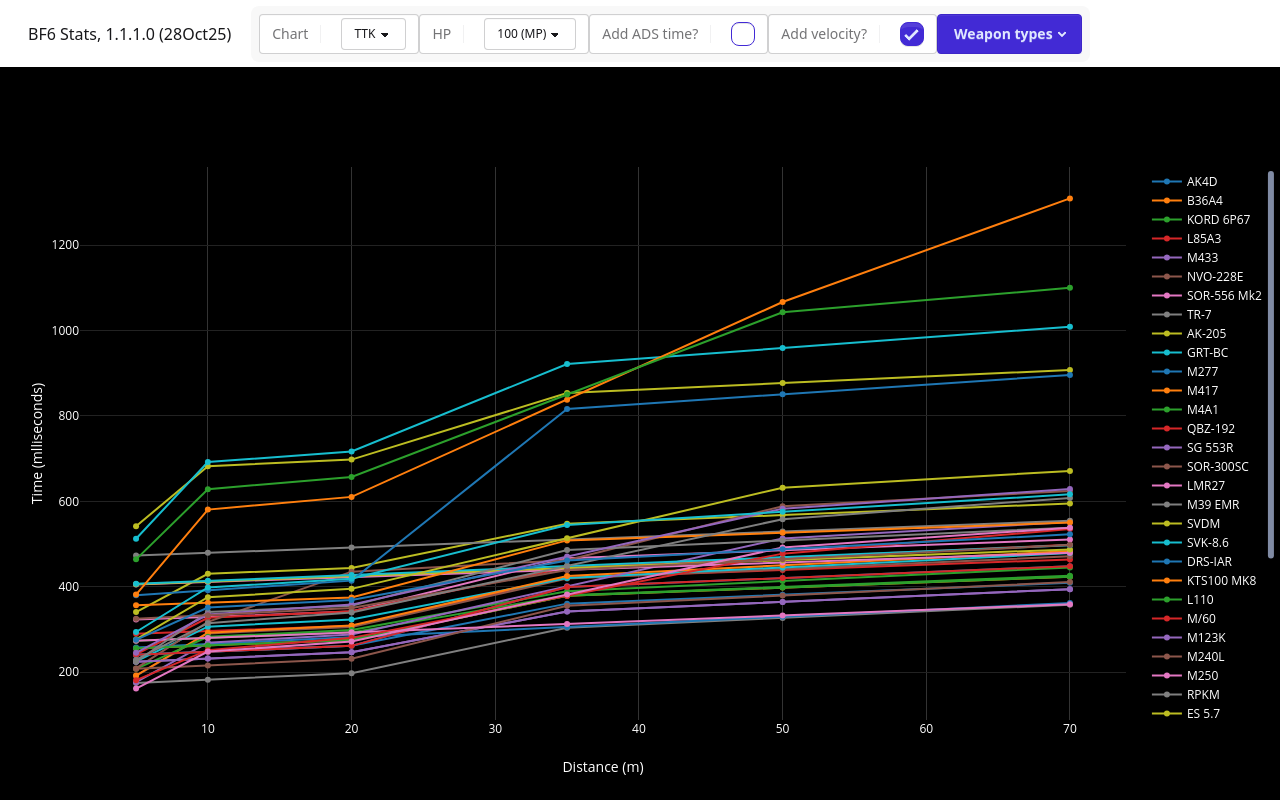
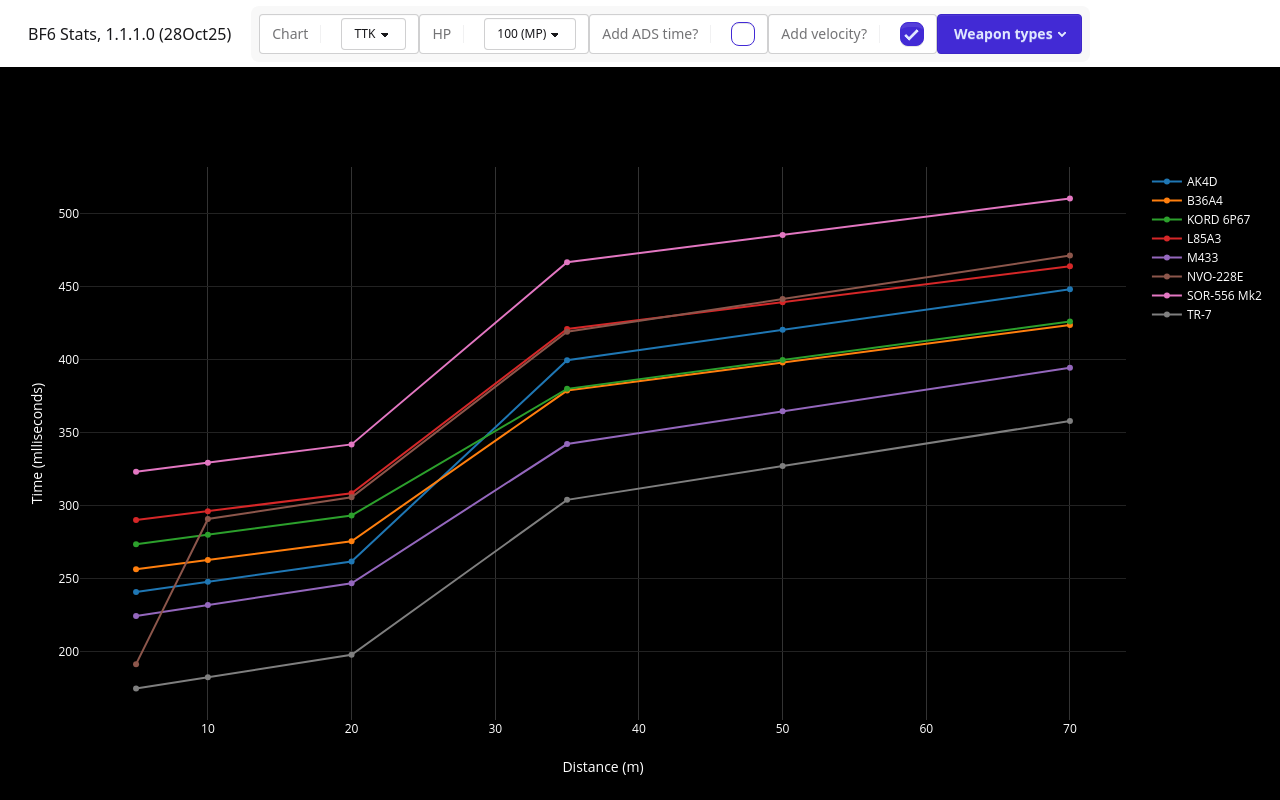
Before and after one commit to Skhmt/bf6stats, a Svelte app: page / in a window 1280 px wide. Built offline with nearby package versions, Linux system fonts and the light colour scheme.

Commit message:
only show AR by default

```diff
--- a/src/App.svelte
+++ b/src/App.svelte
@@ -7,11 +7,11 @@
 	let charttype = $state("ttk"); // ttk, stk, dps
 
 	let ar = $state(true);
-	let lmg = $state(true);
-	let smg = $state(true);
-	let carbine = $state(true);
-	let pistol = $state(true);
-	let dmr = $state(true);
+	let lmg = $state(false);
+	let smg = $state(false);
+	let carbine = $state(false);
+	let pistol = $state(false);
+	let dmr = $state(false);
 
 	let options = $derived({
 		hp: parseInt(hp),
```
